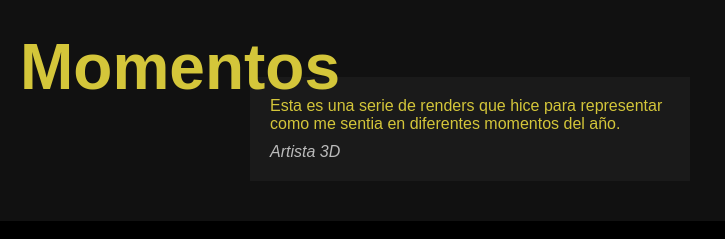
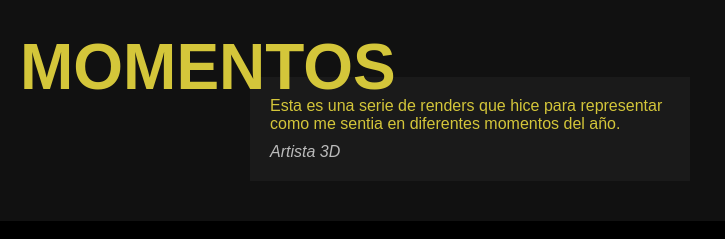
Before and after one commit to FedeLepez/Portfolio, a plain HTML site: page index.html in a window 1280 px wide. Shown: the part 923-1162 px from the top of the page, 0-725 px from the left. Drawn offline with Linux system fonts and the light colour scheme.

Commit message:
Update index.html

```diff
--- a/index.html
+++ b/index.html
@@ -199,7 +199,7 @@
   </div>
 
   <div class="section">
-    <h2>Momentos</h2>
+    <h2>MOMENTOS</h2>
     <div class="text-box">
       Esta es una serie de renders que hice para representar como me sentia en diferentes momentos del año.
       <div class="rol-text">Artista 3D</div>
```
